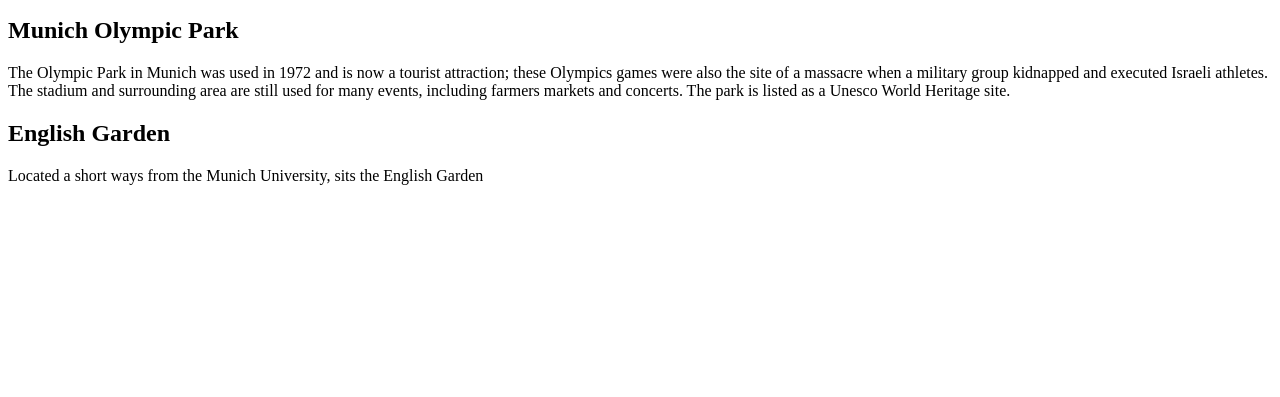
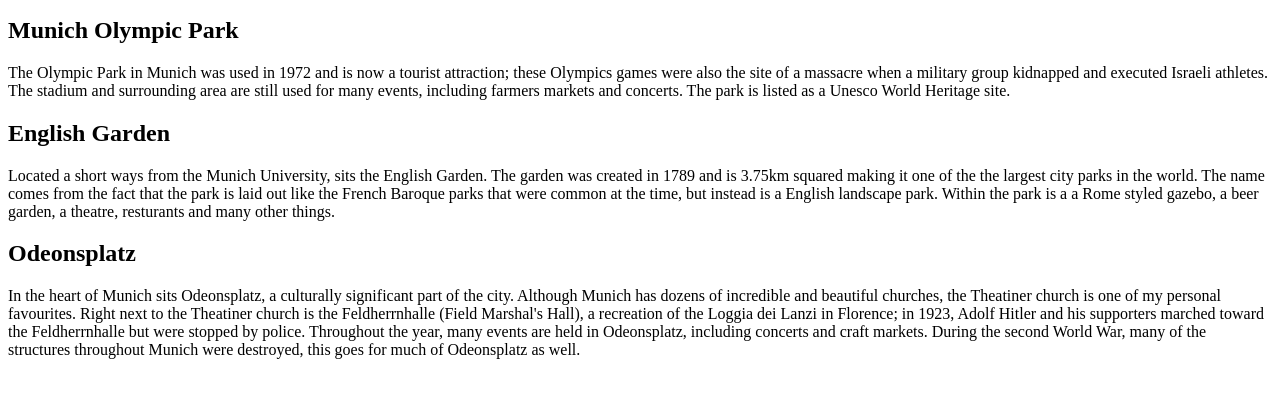
Before and after one commit to HighNoonKieran/cprg-218-travelogue, a plain HTML site: page index.html in a window 1280 px wide. Shown: the part 101-498 px from the top of the page. Drawn offline with Linux system fonts and the light colour scheme.

Commit message:
finish information - HTML
The second and third location information was finished, and CSS was added

```diff
--- a/index.html
+++ b/index.html
@@ -4,6 +4,7 @@
     <meta charset="UTF-8">
     <meta name="viewport" content="width=device-width, initial-scale=1.0">
     <title>Munich Travelogue</title>
+    <link href="main.css" rel="stylesheet" >
 </head>
 <body>
     <header>
@@ -11,11 +12,19 @@
         <p>Enjoy the splendour of Munich</p>
     </header>
     <main>
+        <section>
         <h2>Munich Olympic Park</h2>
-        <p>The Olympic Park in Munich was used in 1972 and is now a tourist attraction; these Olympics games were also the site of a massacre when a military group kidnapped and executed Israeli athletes. The stadium and surrounding area are still used for many events, including farmers markets and concerts. The park is listed as a Unesco World Heritage site. </p></main>
+        <p>The Olympic Park in Munich was used in 1972 and is now a tourist attraction; these Olympics games were also the site of a massacre when a military group kidnapped and executed Israeli athletes. The stadium and surrounding area are still used for many events, including farmers markets and concerts. The park is listed as a Unesco World Heritage site. </p> </section>
+
+        <section>
         <h2>English Garden</h2>
-        <p>Located a short ways from the Munich University, sits the English Garden </p>
+        <p>Located a short ways from the Munich University, sits the English Garden. The garden was created in 1789 and is 3.75km squared making it one of the the largest city parks in the world. The name comes from the fact that the park is laid out like the French Baroque parks that were common at the time, but instead is a English landscape park. Within the park is a a Rome styled gazebo, a beer garden, a theatre, resturants and many other things.</p> </section>
 
+        <section>
+            <h2>Odeonsplatz</h2>
+            <p>In the heart of Munich sits Odeonsplatz, a culturally significant part of the city. Although Munich has dozens of incredible and beautiful churches, the Theatiner church is one of my personal favourites. Right next to the Theatiner church is the Feldherrnhalle (Field Marshal's Hall), a recreation of the Loggia dei Lanzi in Florence; in 1923, Adolf Hitler and his supporters marched toward the Feldherrnhalle but were stopped by police. Throughout the year, many events are held in Odeonsplatz, including concerts and craft markets. During the second World War, many of the structures throughout Munich were destroyed, this goes for much of Odeonsplatz as well. </p>
+        </section>
+    </main>
 
 </body>
 </html>
```
Also changed, not shown: main.css (added).
